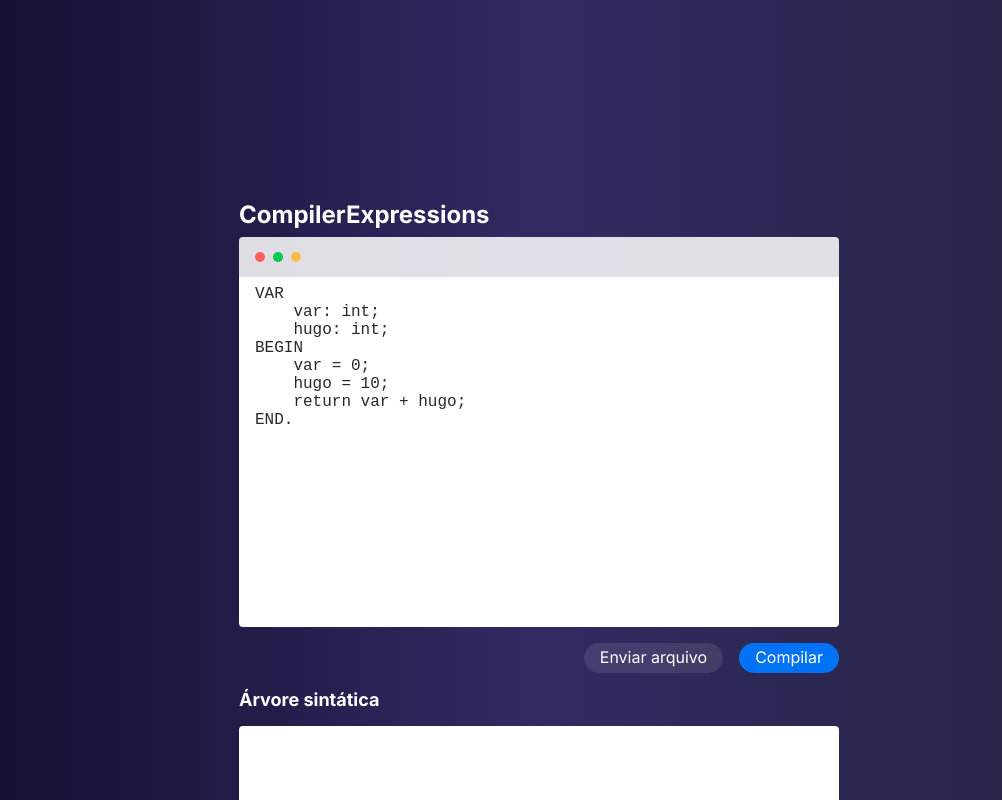
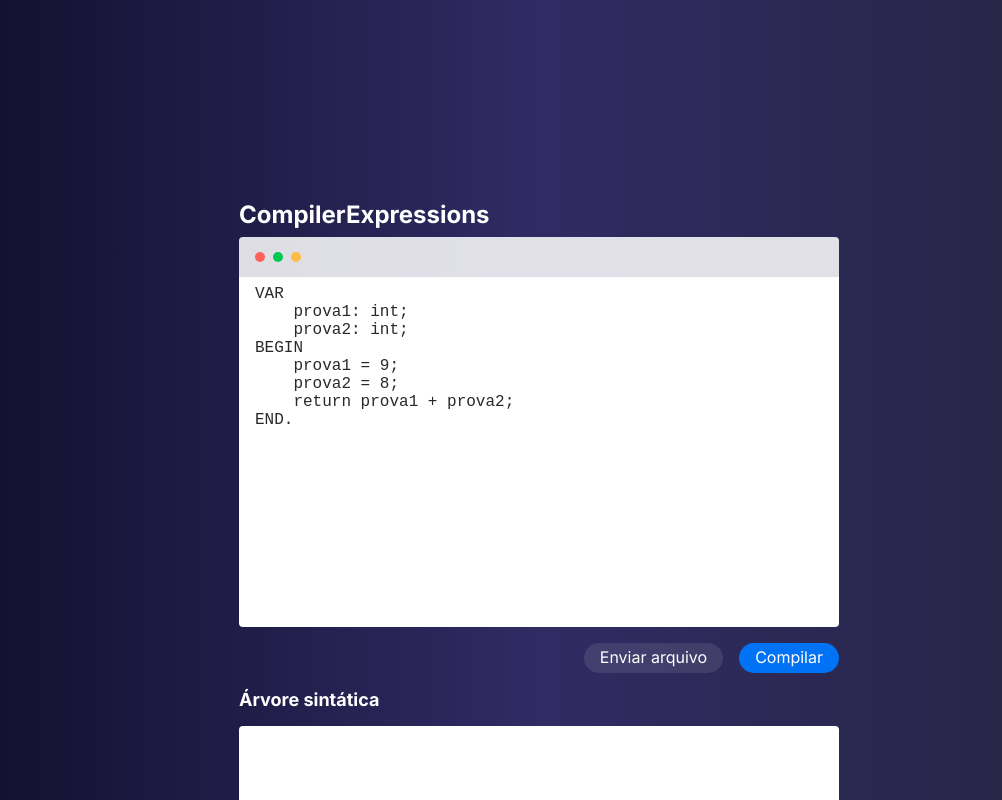
Before and after one commit to hugolima03/compiladores-ufrr, a Next.js app: page /compilerExpressions in a window 1280 px wide. Shown: the top 800 px of the page, without its empty margins (101-1103 px from the left). Built offline with nearby package versions, Linux system fonts and the light colour scheme; a web font is replaced by a local one.

Commit message:
feat: new default value

```diff
--- a/src/templates/CompilerExpressions/index.tsx
+++ b/src/templates/CompilerExpressions/index.tsx
@@ -71,12 +71,12 @@ const CompilerExpressions = () => {
       <CodeEditor
         title="CompilerExpressions"
         defaultValue={`VAR
-    var: int;
-    hugo: int;
+    prova1: int;
+    prova2: int;
 BEGIN
-    var = 0;
-    hugo = 10;
-    return var + hugo;
+    prova1 = 9;
+    prova2 = 8;
+    return prova1 + prova2;
 END.`}
         onSubmit={onSubmit}
       />
```
